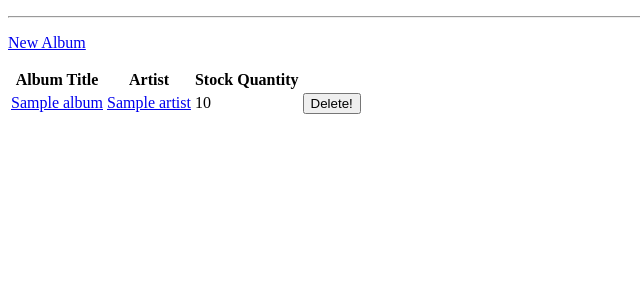
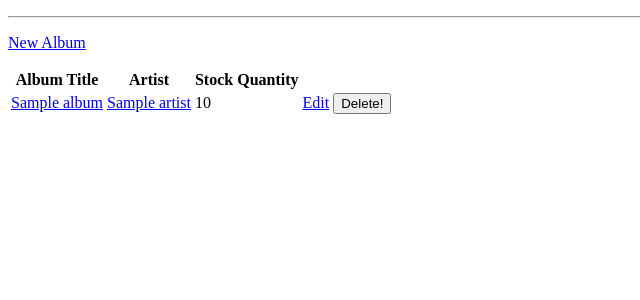
Before and after one commit to ajrussellaudio/python-record-store, a Flask app: template app/templates/albums/index.html in a window 1280 px wide. Shown: the part 121-421 px from the top of the page, without its empty margins (0-640 px from the left). Run offline with Flask 2, Linux system fonts and the light colour scheme; the template is opened without the code that fills it: most values are stand-ins (such as "Sample title", 1, 10 or a date in 2020).

Commit message:
add edit link

```diff
--- a/app/templates/albums/index.html
+++ b/app/templates/albums/index.html
@@ -9,6 +9,7 @@
       <th>Artist</th>
       <th>Stock Quantity</th>
       <th></th>
+      <th></th>
     </tr>
   </thead>
   <tbody>
@@ -17,6 +18,7 @@
       <td><a href="/albums/{{ album.id }}">{{ album.title }}</a></td>
       <td><a href="/artists/{{ album.artist().id }}">{{ album.artist().name }}</a></td>
       <td class="stock-level--{{ album.stock_level() }}">{{ album.stock }}</td>
+      <td><a href="/albums/{{ album.id }}/edit">Edit</a></td>
       <td>
         <form action="/albums/{{ album.id }}/delete" method="POST">
           <input type="submit" value="Delete!">
```
